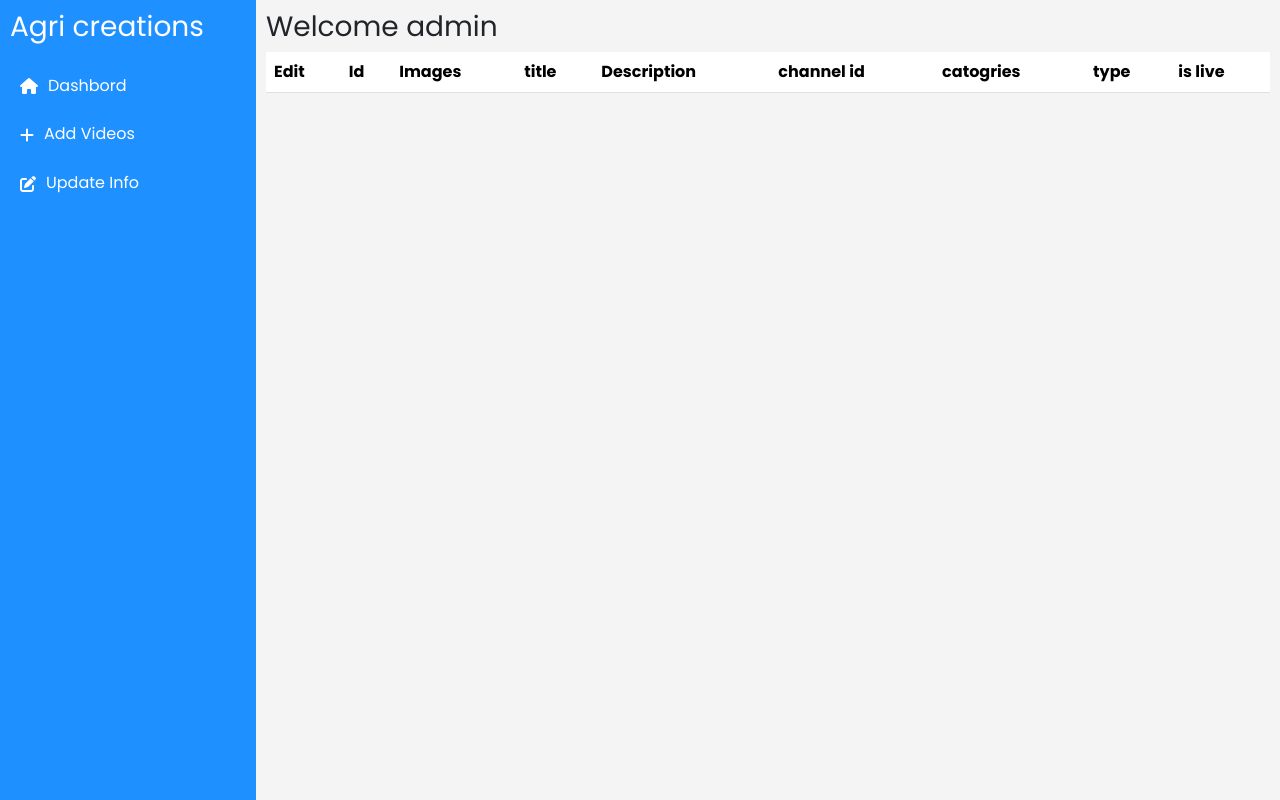
After one commit to moovendhan-v/youtubevideo_api, a PHP site: page /admin/index.html in a window 1280 px wide. The commit adds this page. Run offline with PHP 8.4, Linux system fonts and the light colour scheme; lists and menus that the app fills with data are empty.

Commit message:
fetch data from api in frontend

```diff
--- /dev/null
+++ b/admin/index.html
@@ -0,0 +1,163 @@
+<!DOCTYPE html>
+<html lang="en">
+
+<head>
+  <meta charset="utf-8" />
+  <meta name="viewport" content="width=device-width, initial-scale=1" />
+  <title>Youtube Admin Dashbord</title>
+
+  <link rel="preconnect" href="https://fonts.googleapis.com">
+  <link rel="preconnect" href="https://fonts.gstatic.com" crossorigin>
+  <link href="https://fonts.googleapis.com/css2?family=Poppins:wght@400;700&display=swap" rel="stylesheet">
+
+  <link href="https://cdn.jsdelivr.net/npm/bootstrap@5.3.2/dist/css/bootstrap.min.css" rel="stylesheet"
+    integrity="sha384-T3c6CoIi6uLrA9TneNEoa7RxnatzjcDSCmG1MXxSR1GAsXEV/Dwwykc2MPK8M2HN" crossorigin="anonymous">
+
+
+  <link rel="stylesheet" href="https://cdnjs.cloudflare.com/ajax/libs/font-awesome/6.4.2/css/all.min.css"
+    integrity="sha512-z3gLpd7yknf1YoNbCzqRKc4qyor8gaKU1qmn+CShxbuBusANI9QpRohGBreCFkKxLhei6S9CQXFEbbKuqLg0DA=="
+    crossorigin="anonymous" referrerpolicy="no-referrer" />
+
+  <link rel="stylesheet" href="./style.css" />
+</head>
+
+<body>
+
+        <!-- Modal -->
+        <div class="modal fade" id="editModel" tabindex="-1" aria-labelledby="exampleModalLabel" aria-hidden="true">
+          <div class="modal-dialog">
+            <div class="modal-content">
+              <div class="modal-header">
+                <h1 class="modal-title fs-5 modalId" id="exampleModalLabel">Edit</h1>
+                <button type="button" class="btn-close" data-bs-dismiss="modal" aria-label="Close"></button>
+              </div>
+              <div class="modal-body p-2">
+                <input class="modalTitle p-2 form-control form-control-lg" type="text" placeholder="Title" aria-label=".form-control-lg example">
+                <input class="modalDes p-2 form-control form-control-lg" type="text" placeholder="Description" aria-label=".form-control-lg example">
+                <div class="py-2 group d-flex
+                ">
+                  <select class="form-select" aria-label="Default select example">
+                    <option selected>Channel Name</option>
+                    <option value="1">One</option>
+                    <option value="2">Two</option>
+                    <option value="3">Three</option>
+                  </select>
+                  <select class="form-select" aria-label="Default select example">
+                    <option selected>Catogries</option>
+                    <option value="1">One</option>
+                    <option value="2">Two</option>
+                    <option value="3">Three</option>
+                  </select>
+                  <select class="form-select" aria-label="Default select example">
+                    <option selected>Type</option>
+                    <option value="1">One</option>
+                    <option value="2">Two</option>
+                    <option value="3">Three</option>
+                  </select>
+                </div>
+                <div class="form-check form-switch">
+                  <input class="modalChecked form-check-input" type="checkbox" role="switch" id="flexSwitchCheckChecked" checked>
+                  <label class="form-check-label" for="flexSwitchCheckChecked">Is live</label>
+                </div>
+              </div>
+              <div class="modal-footer">
+                <button type="button" class="btn btn-secondary" data-bs-dismiss="modal">Close</button>
+                <button type="button" class="btn btn-primary">Save changes</button>
+              </div>
+            </div>
+          </div>
+        </div>
+
+
+
+  <div class=" main_container">
+
+    <div class="left_div">
+      <div class="logo">
+        <h3>Agri creations</h3>
+      </div>
+      <div class="tabs-container">
+        <div class="tab"><i class="fa-solid fa-house"></i>Dashbord</div>
+        <div class="tab"><i class="fa-solid fa-plus"></i>Add Videos</div>
+        <div class="tab"><i class="fa-solid fa-pen-to-square"></i>Update Info</div>
+        <!-- Add more tabs as needed -->
+      </div>
+    </div>
+    <div class="right_div">
+      <div class="tab-content active">
+        <h3>Welcome admin</h3>
+        <div class="content">
+          <table class="table">
+            <thead>
+              <tr>
+                <th scope="col">Edit</th>
+                <th scope="col">Id</th>
+                <th scope="col">Images</th>
+                <th scope="col">title</th>
+                <th scope="col">Description</th>
+                <th scope="col">channel id</th>
+                <th scope="col">catogries</th>
+                <th scope="col">type</th>
+                <th scope="col">is live</th>
+
+              </tr>
+            </thead>
+            <tbody>
+
+              <!-- <div class="container">
+                <div class="row">
+                    <div class="col">
+                        <button class="btn btn-danger getModel" id="Ba58DtoCUes" data-bs-toggle="modal" data-bs-target="#editModel">Edit</button>
+                    </div>
+                    <div class="col">
+                        <strong>Ba58DtoCUes</strong>
+                    </div>
+                    <div class="col">
+                        <img class="img-fluid thumbnail" src="https://i.ytimg.com/vi/Ba58DtoCUes/mqdefault.jpg" alt="">
+                    </div>
+                    <div class="col">
+                        <strong>Title:</strong> How to hack whats app |tamil|#hkragritechs
+                    </div>
+                    <div class="col">
+                        <strong>Description:</strong> whatsapp #hack #whatsappweb disclaimer this channel does not promote any illegal activities so this video is made for only ...
+                    </div>
+                    <div class="col">
+                        <strong>Channel ID:</strong> UCSjSmjY9cEI_ib-NrBElVXw
+                    </div>
+                    <div class="col">
+                        <strong>Category:</strong> whatsapp
+                    </div>
+                    <div class="col">
+                        <strong>Type:</strong> normal
+                    </div>
+                    <div class="col">
+                        <strong>Is Live:</strong> 0
+                    </div>
+                </div>
+            </div> -->
+            </tbody>
+
+          </table>
+        </div>
+      </div>
+      <div class="tab-content">
+        <h3>Update videos</h3>
+      </div>
+      <div class="tab-content">
+        <h3>Update Info</h3>
+      </div>
+
+
+    </div>
+  </div>
+
+
+
+
+  <script src="./script.js"></script>
+  <script src="https://cdn.jsdelivr.net/npm/bootstrap@5.3.2/dist/js/bootstrap.bundle.min.js"
+    integrity="sha384-C6RzsynM9kWDrMNeT87bh95OGNyZPhcTNXj1NW7RuBCsyN/o0jlpcV8Qyq46cDfL"
+    crossorigin="anonymous"></script>
+</body>
+
+</html>
--- /dev/null
+++ b/admin/style.css
@@ -0,0 +1,62 @@
+*{
+    margin: 0;
+    padding: 0;
+    box-sizing: border-box;
+    font-family: 'Poppins', sans-serif;
+}
+body {
+    margin: 0;
+    padding: 0;
+    background-color: #f4f4f4;
+}
+.tabs-container {
+    display: flex;
+    flex-direction: column;
+    width: 100%;
+}
+
+.tab {
+    padding: 10px;
+    cursor: pointer;
+    transition: background-color 0.3s;
+    align-items: center;
+  display: flex;
+  font-weight: 500;
+  line-height: 1.8;
+  -webkit-transition: all .5s;
+  transition: all .5s;
+  white-space: nowrap;
+}
+.tab i{
+    padding: 0 10px;
+}
+.tab-content {
+    display: none;
+    padding: 10px;
+}
+
+.tab-content.active {
+    display: block;
+}
+.main_container{
+    display: flex;
+    width: 100%;
+}
+.left_div{
+    width: 20%;
+    min-height: 100vh;
+  background-color: dodgerblue;
+  color: white;
+}
+.right_div{
+    width: 80%;
+    height: 100vh;
+    overflow: scroll;
+}
+.logo{
+    padding: 10px 10px;
+}
+.thumnail{
+    width: 200px;
+    height: auto;
+}
--- a/index.php
+++ b/index.php
@@ -2,5 +2,7 @@
 
 include __DIR__.'/lib/load.php';
 
+
+
 $result = youtube::buildJson('agricreations_app');
 echo($result);
--- a/lib/class/db.class.php
+++ b/lib/class/db.class.php
@@ -17,10 +17,7 @@ class db{
             // $usernames = $GLOBALS['mysql_usernames'];
             // $passwords = $GLOBALS['mysql_passwords'];
             // $dbname = $GLOBALS['mysql_db'];
-            $servername = "localhost";
-            $usernames = "root";
-            $passwords = "";
-            $dbname = "mooagr_agri";
+
             // Create connection
             $conn = new mysqli($servername, $usernames, $passwords, $dbname);
              // Check connection
```
Also changed, not shown: admin/script.js (added, +146 -0 lines), lib/class/youtube.class.php (+29 -3 lines), lib/load.php (+8 -2 lines), mooagr_agri.sql (added, +204 -0 lines), 1 other file.
